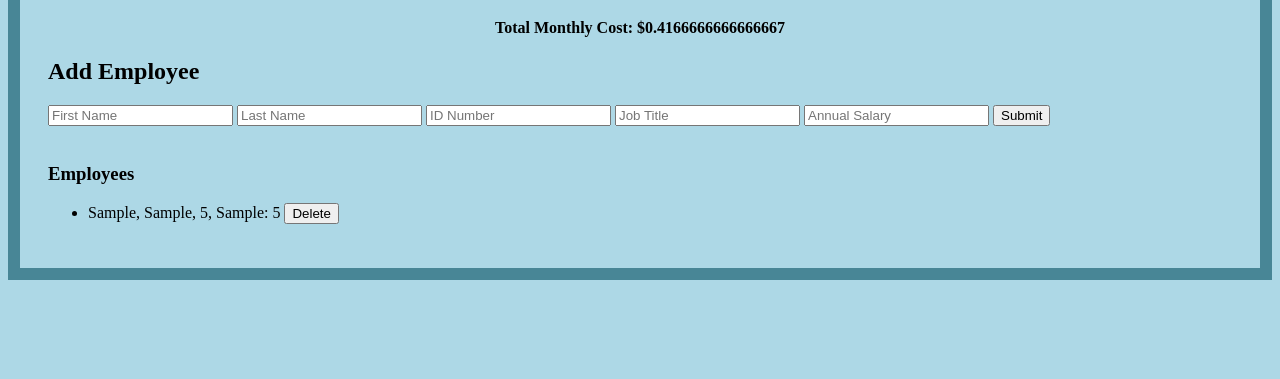
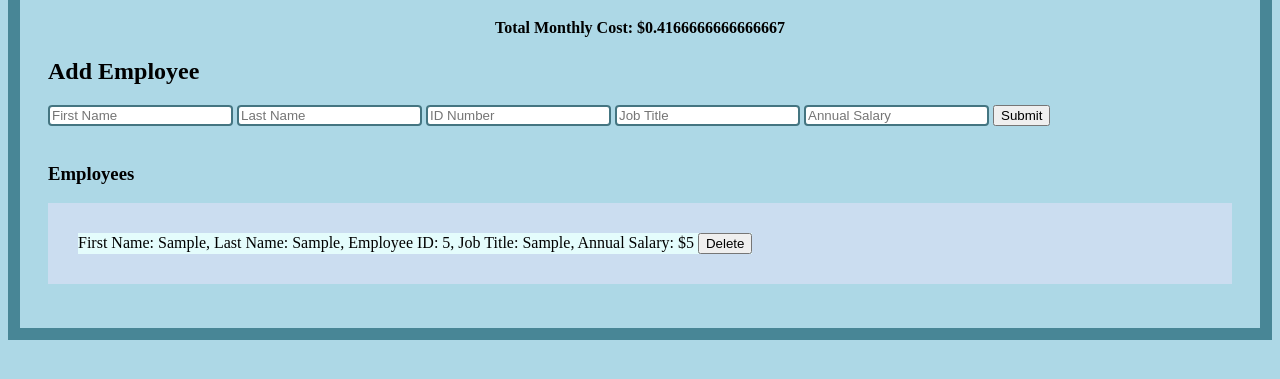
Before and after one commit to connorpeck/salary-calculator, a plain HTML site: page index.html in a window 1280 px wide. Both pictures are taken after typing "Sample", "Sample", "5", "Sample", "5" into the empty fields and a click on the button "Submit". Shown: the part 149-528 px from the top of the page. Drawn offline with Linux system fonts and the light colour scheme.

Commit message:
basic css done

```diff
--- a/scripts/client.js
+++ b/scripts/client.js
@@ -29,11 +29,11 @@ function displayInfo(){
     el.empty();
     let monthlyCost = 0;
     for (let i=0; i<employeeInfo.length; i++){
-    el.append(`<li> ${employeeInfo[i].firstName},
-     ${employeeInfo[i].lastName},
-     ${employeeInfo[i].ID},
-     ${employeeInfo[i].jobTitle}:
-     ${employeeInfo[i].annualSalary}
+    el.append(`<li> First Name: ${employeeInfo[i].firstName},
+     Last Name: ${employeeInfo[i].lastName},
+     Employee ID: ${employeeInfo[i].ID},
+     Job Title: ${employeeInfo[i].jobTitle},
+     Annual Salary: $${employeeInfo[i].annualSalary}
      <button class="deleteEmployeeButton" data-index="${i}">Delete</button>
      </li>`);
      monthlyCost += Number(employeeInfo[i].annualSalary / 12);
@@ -43,7 +43,13 @@ function displayInfo(){
         console.log('too much');
         $('#monthlyCostOut').css("background-color", "red");
         $('#monthlyCostOut').empty().append(`<h4> Monthly Cost Is Too High!: ${monthlyCost} </h4>`);
-    } // end if statement
+    }
+    // change the color back to normal once someone is deleted
+    else {
+        $('#monthlyCostOut').css("background-color", "LightBlue");
+    }
+
+    // end if statement
 } // display monthyly cost
 
 el = $('#monthlyCostOut');
--- a/styles/style.css
+++ b/styles/style.css
@@ -1,4 +1,4 @@
-body {background-color: lightblue;}
+body {background-color: rgb(173, 216, 230);}
 h1 {text-align: center;
 font-family:Arial, Helvetica, sans-serif;
 font-style: normal;
@@ -11,8 +11,26 @@ h4 {text-align: center;}
 
 body {
 	padding: 40px;
+	box-shadow:
+		inset #488696 0 0 0 12px;
+}
 
-	-webkit-box-shadow:
-		inset #488696 0 0 0 12px;
+ul {
+    background-color: rgb(203, 221, 240);
+    padding: 25px;
+}
 
+ul li {
+    background-color: rgb(228, 252, 252);
+    margin: 5px;
+    display: table ;
 }
+
+input[type=text] {
+    border: 2px solid rgb(68, 117, 129);
+    border-radius: 4px;
+  }
+  input[type=number] {
+    border: 2px solid rgb(68, 117, 129);
+    border-radius: 4px;
+  }
```
